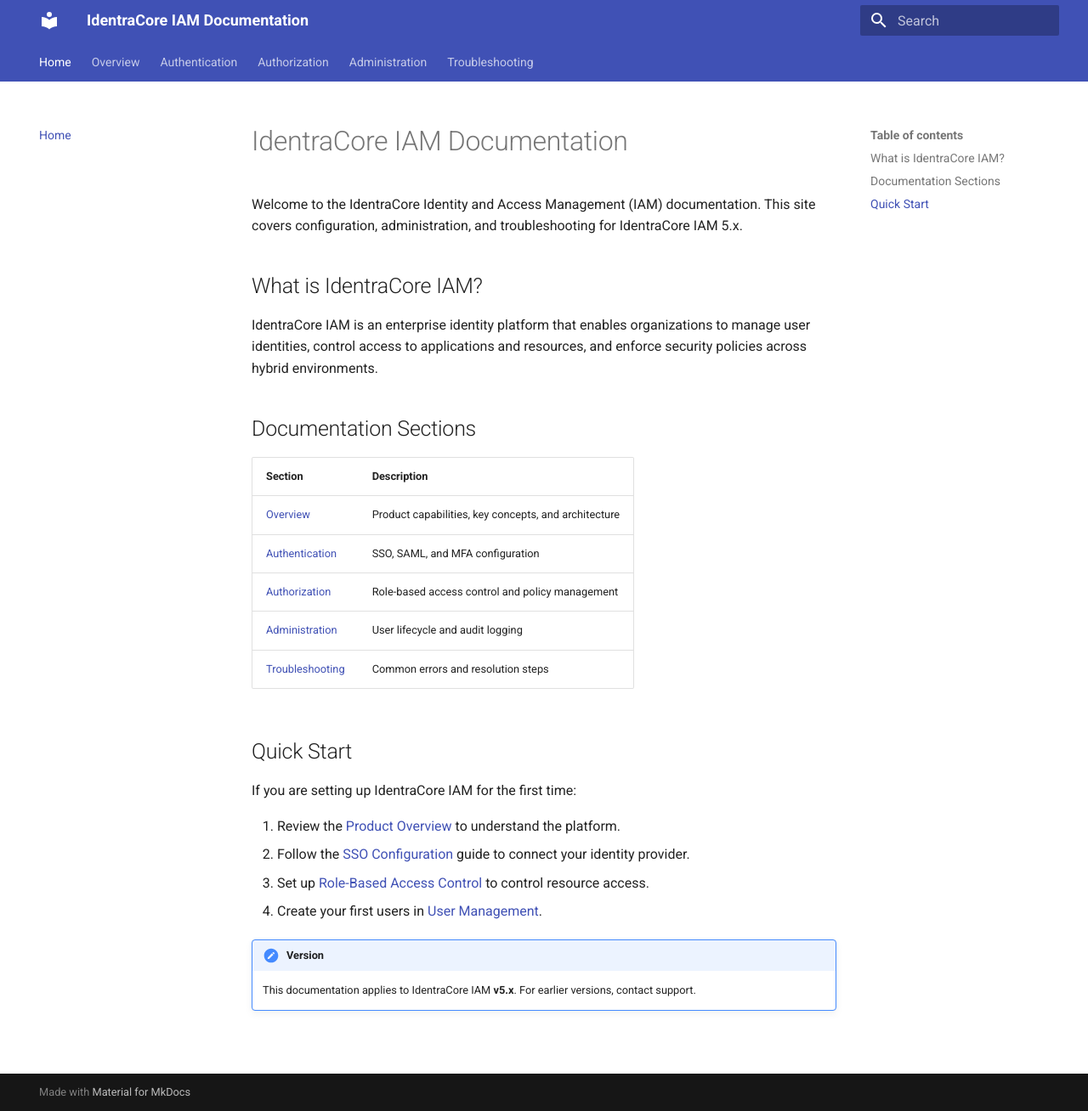
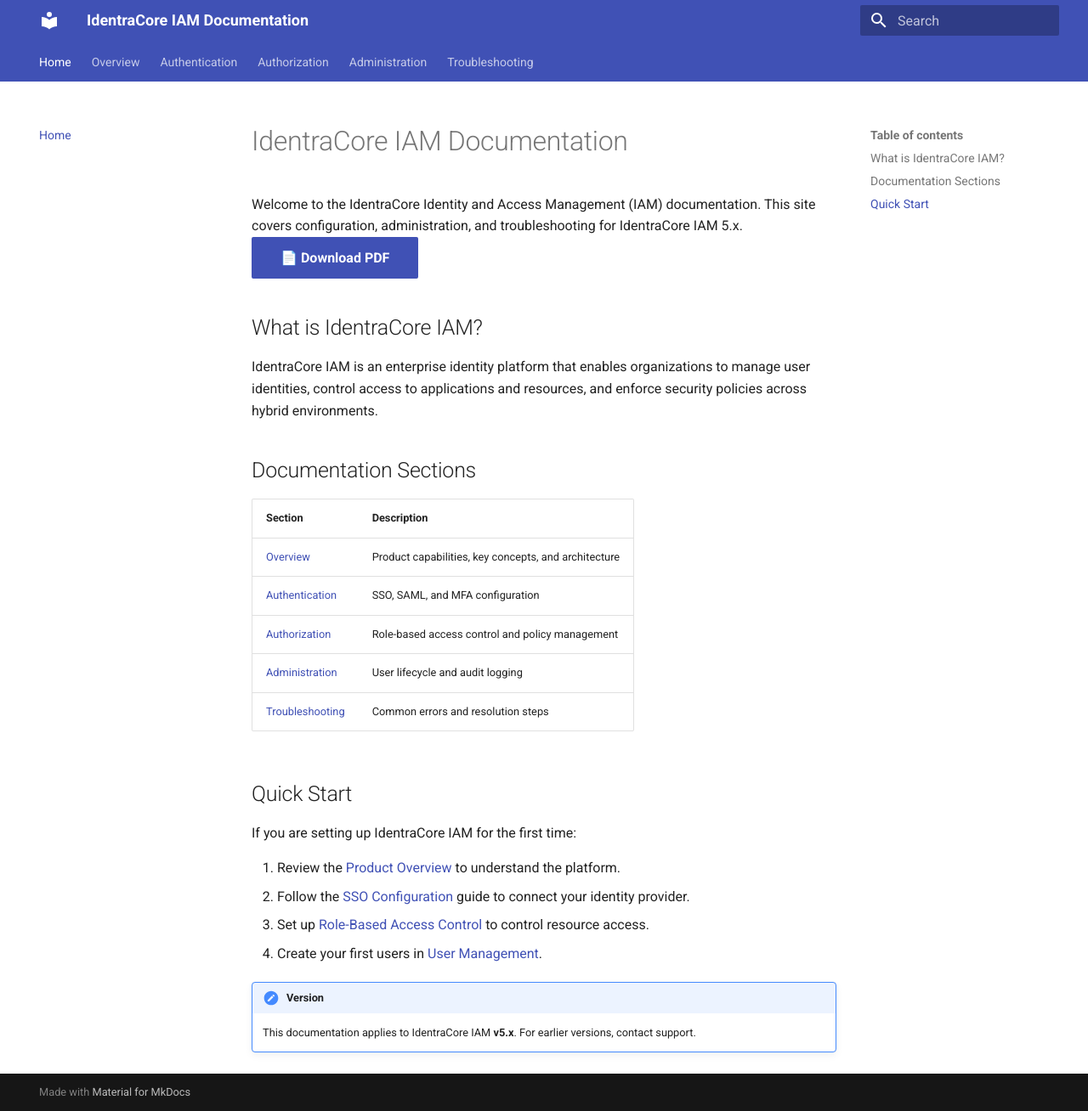
Before and after one commit to tiwaryarchana/docs-as-code-portfolio, an MkDocs documentation site: the page built from docs/index.md, in a window 1280 px wide and 1308 px high. Shown: the whole window at 85% size. Built offline with MkDocs 1.6.1 and Material for MkDocs 9.7.7, drawn with Linux system fonts in a browser that asks for light colours.

Commit message:
Add PDF download link to homepage

```diff
--- a/docs/index.md
+++ b/docs/index.md
@@ -1,6 +1,7 @@
 # IdentraCore IAM Documentation
 
 Welcome to the IdentraCore Identity and Access Management (IAM) documentation. This site covers configuration, administration, and troubleshooting for IdentraCore IAM 5.x.
+[📄 Download PDF](pdf/iam-docs.pdf){ .md-button .md-button--primary }
 
 ## What is IdentraCore IAM?
 
```
